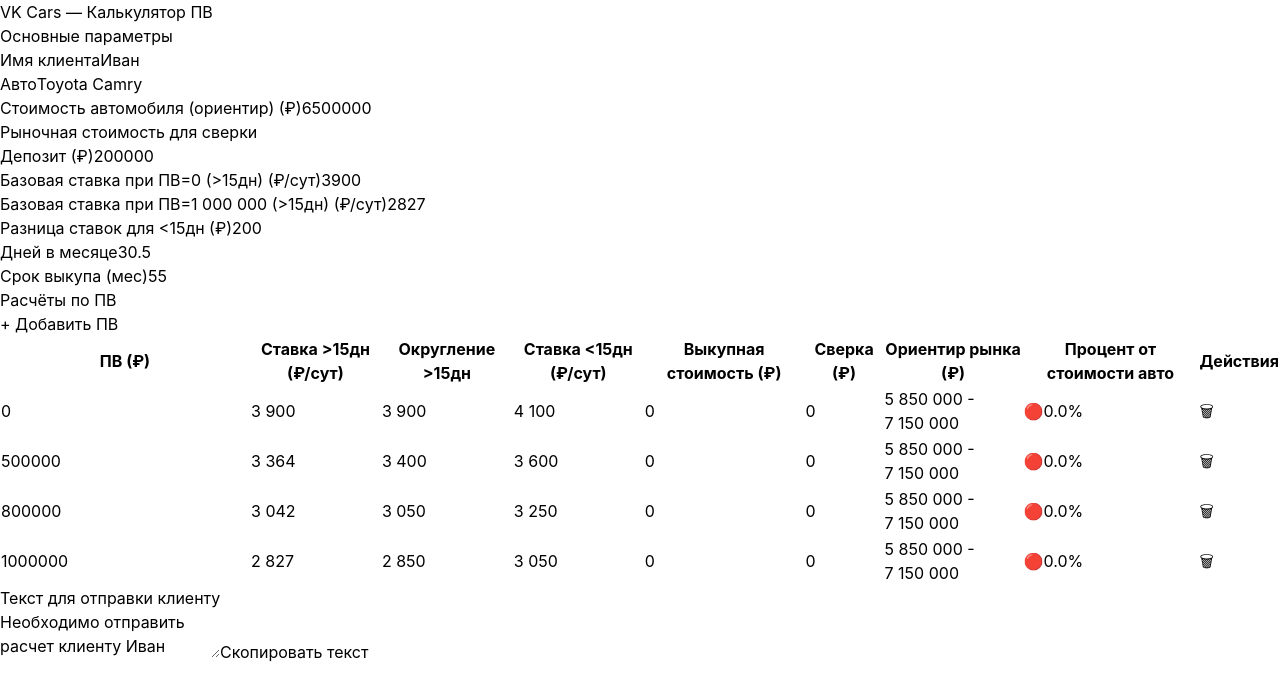
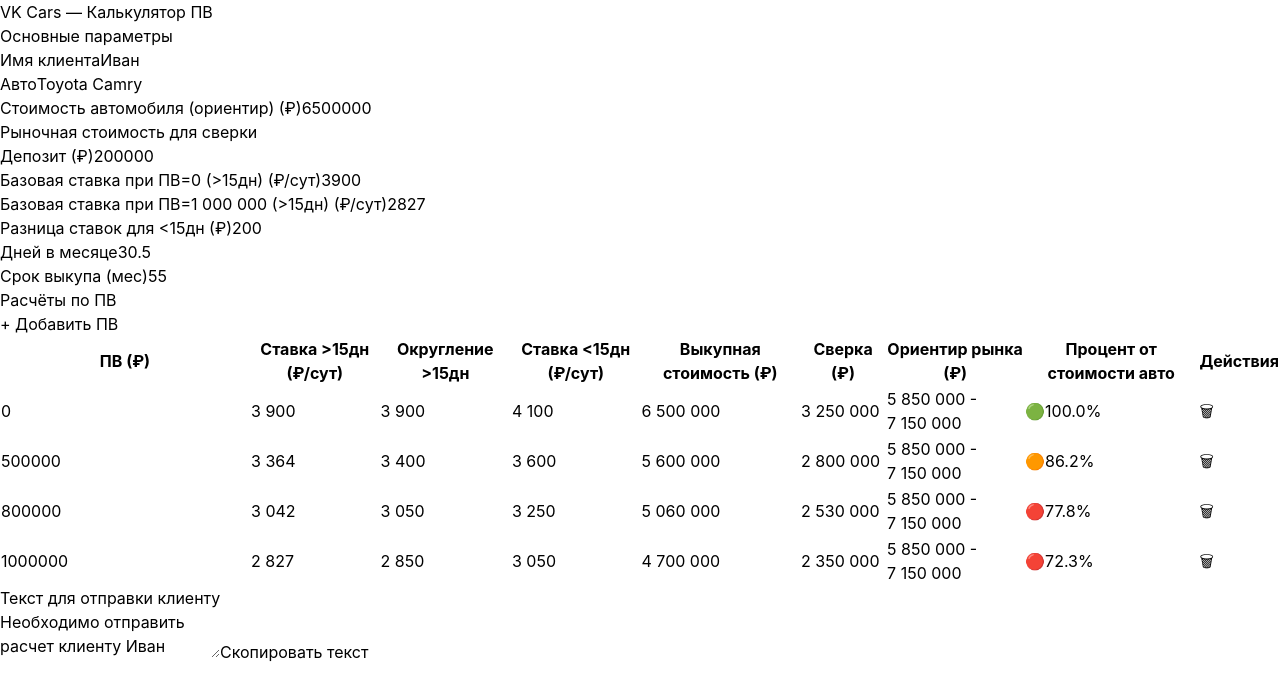
Before and after one commit to leodynamite/pmcalculator, a React (Vite) app: page / in a window 1280 px wide. Shown: the top 700 px of the page. Built offline with nearby package versions, Linux system fonts and the light colour scheme.

Commit message:
Fix: Выкупная стоимость = стоимость авто - (ПВ × 1.8), не меньше 0

```diff
--- a/src/PVCalculator.tsx
+++ b/src/PVCalculator.tsx
@@ -66,8 +66,8 @@ const calculateRow = (
   const rateUnder15 = rateOver15Rounded + diffUnder15
   const rateUnder15Rounded = roundUpTo50(rateUnder15)
 
-  // Выкупная стоимость = ПВ × 1.8 - стоимость авто (не меньше 0)
-  const totalBuyout = Math.max(0, Math.round(pv * 1.8 - carPrice))
+  // Выкупная стоимость = стоимость авто - (ПВ × 1.8) (не меньше 0)
+  const totalBuyout = Math.max(0, Math.round(carPrice - pv * 1.8))
 
   // Сверка = выкупная стоимость / 2
   const marketCheck = Math.round(totalBuyout / 2)
```
